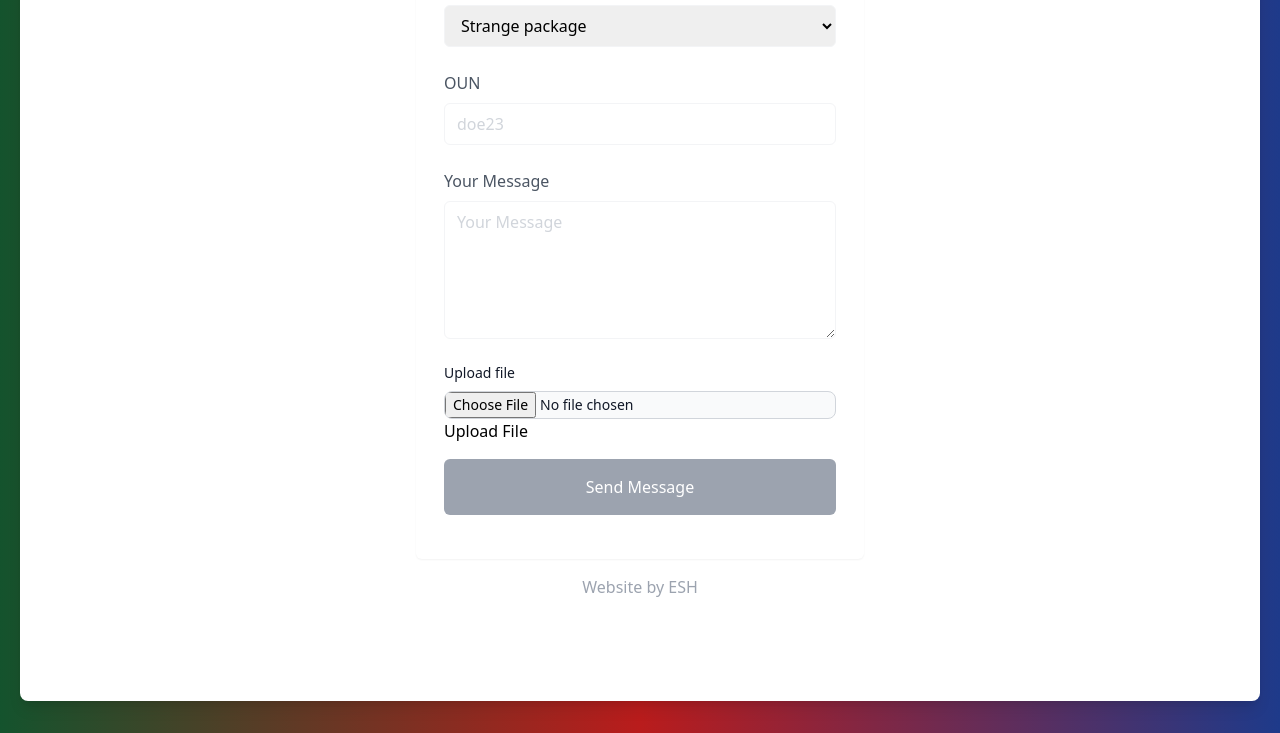
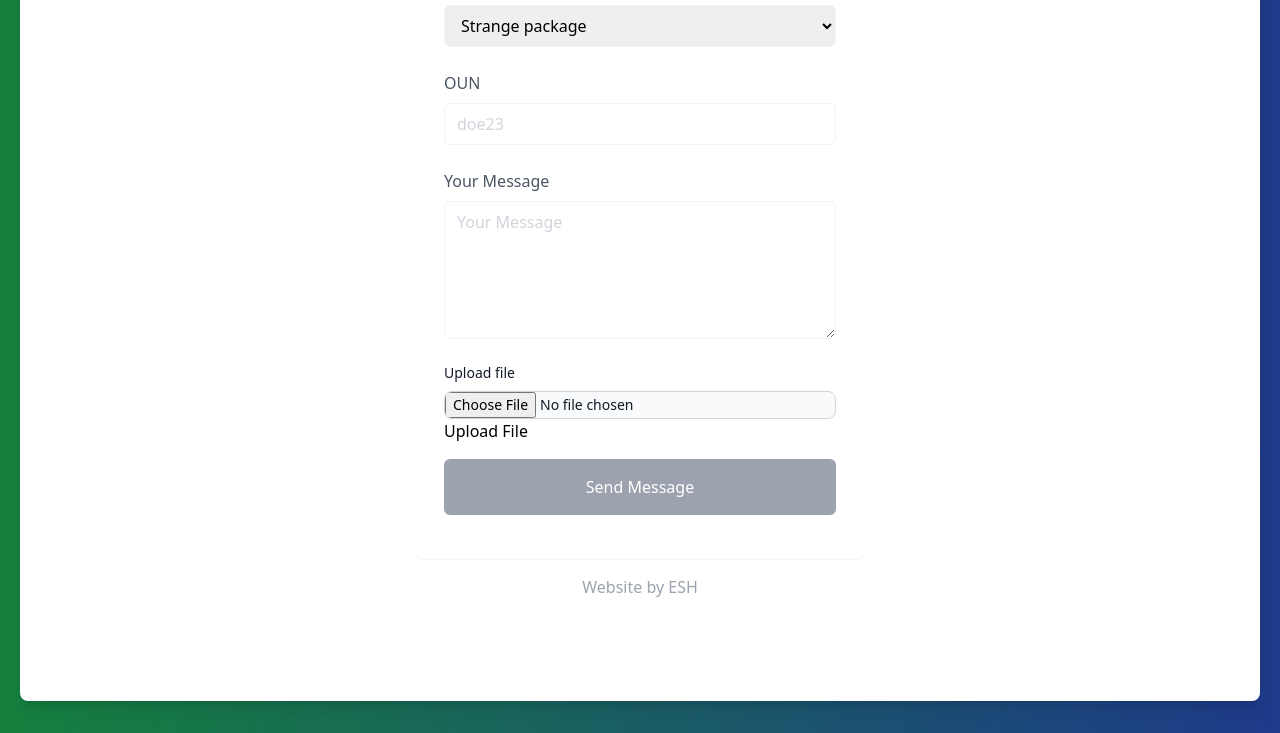
Before and after one commit to ariley/help.llnl, a website: page index.html in a window 1280 px wide. Shown: the part 563-1296 px from the top of the page. Drawn offline with nearby package versions, Linux system fonts and the light colour scheme.

Commit message:
bg color change

```diff
--- a/index.html
+++ b/index.html
@@ -34,7 +34,7 @@
 
   <body>
     <!-- <div id="something"> -->
-    <div class="bg-gradient-to-r from-green-900 via-red-700 to-blue-900">
+    <div class="bg-gradient-to-r from-green-700 to-blue-900">
       <div class="flex">
         <!-- Second card -->
 
```
